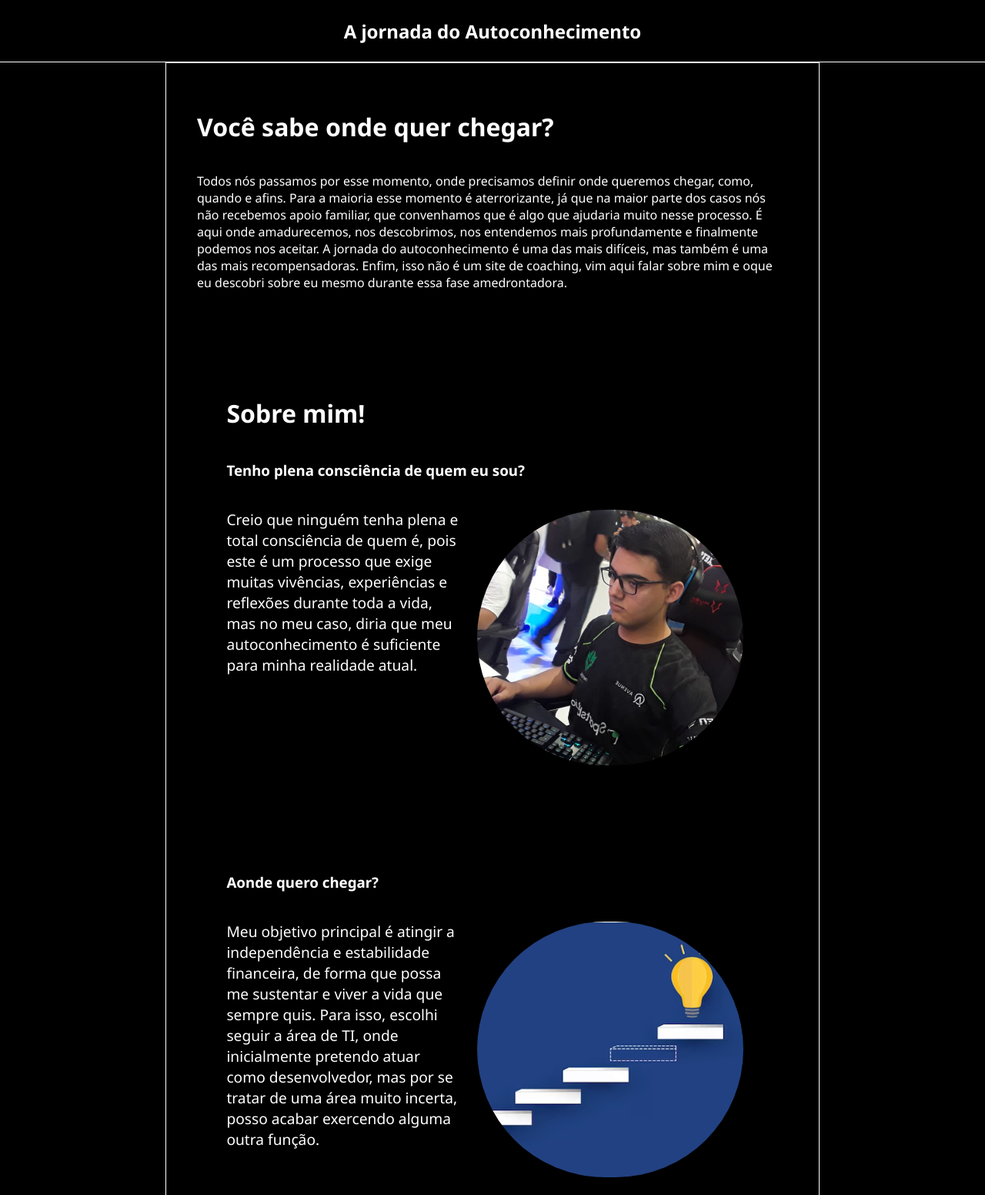
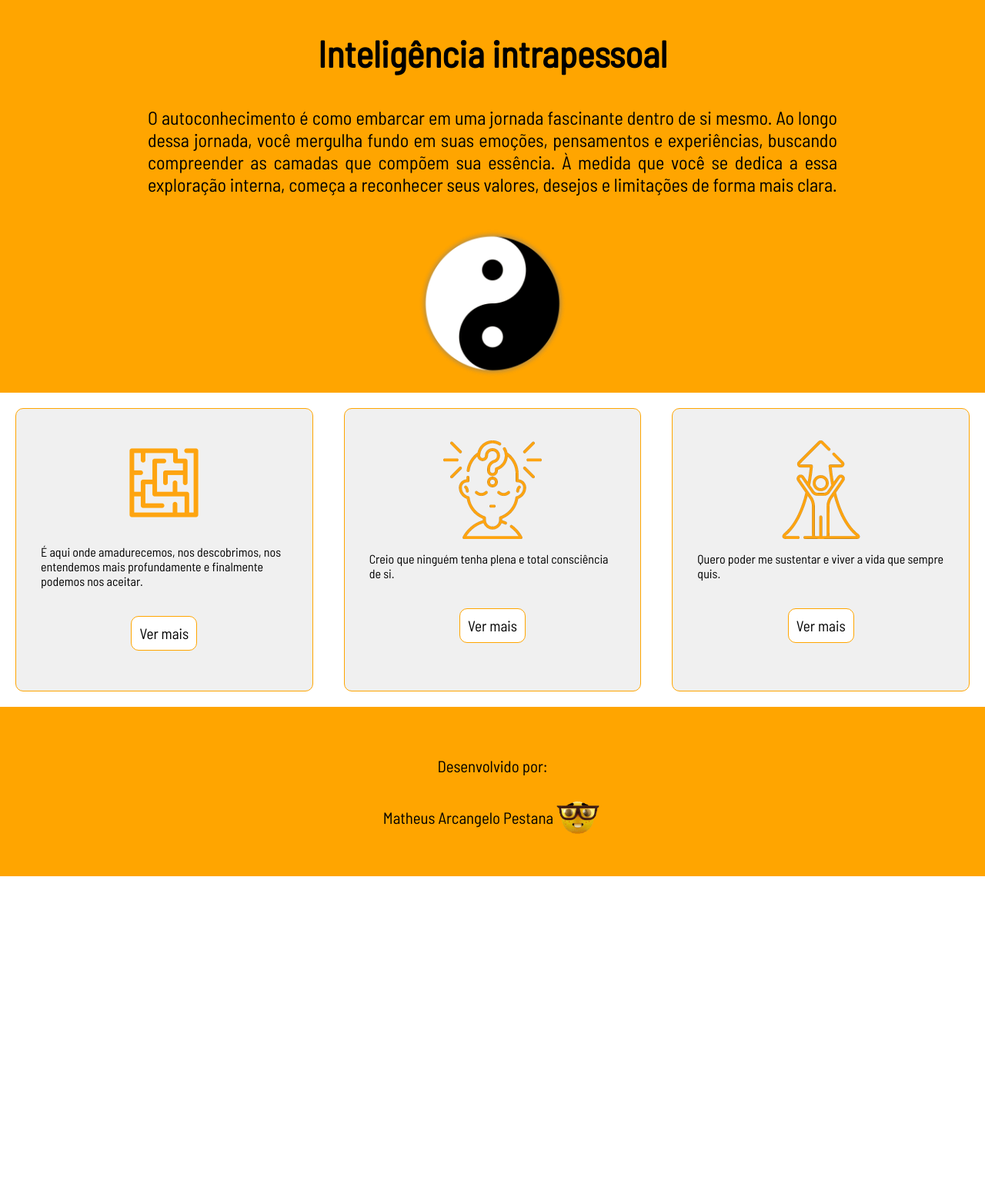
Before and after one commit to matheus-pestana/mentoria, a plain HTML site: page index.html in a window 1280 px wide. Shown: the top 1552 px of the page at 77% size. After the commit the page ends 1138 px from the top, so only its background shows below. Drawn offline with Linux system fonts and the light colour scheme.

Commit message:
commit final.

```diff
--- /dev/null
+++ b/css/aonde.css
@@ -0,0 +1,100 @@
+html {
+    margin: 0;
+    padding: 0;
+    width: 100%;
+    height: 100%;
+}
+
+body {
+    font-family: "Barlow Semi Condensed", sans-serif;
+    font-weight: 400;
+    font-style: normal;
+    margin: 0;
+    padding: 0;
+}
+
+#navbar {
+    position: relative;
+    width: 100%;
+    display: flex;
+    justify-content: center;
+    align-items: center;
+    text-align: center;
+    background-color: orange;
+}
+
+#textos {
+    width: 70%;
+  }
+
+  #textos h1 {
+    text-align: center;
+    font-size: 3rem;
+  }
+
+  #textos p {
+    text-align: justify;
+    font-size: 1.5rem;
+  }
+
+.image {
+    width: 50%;
+    animation: pulse 2s linear infinite;
+}
+
+@keyframes pulse {
+	0% {
+		transform: scale(0.95);
+	}
+
+	70% {
+		transform: scale(1);
+	}
+
+	100% {
+		transform: scale(0.95);
+	}
+}
+
+.voltar {
+    position: absolute;
+    left: 0;
+    top: 0;
+    text-decoration: none;
+    background-color: #f0f0f0;
+    border: solid 1px black;
+    border-radius: 10px;
+    margin: 10px;
+    padding: 10px;
+    transition: .15s;
+}
+
+.voltar:hover {
+    transform: scale(1.1);
+    transition: .15s;
+}
+
+#texto {
+    font-size: 2.2rem;
+    text-align: center;
+    margin: 40px;
+}
+
+footer {
+    display: flex;
+    flex-direction: column;
+    justify-content: center;
+    align-items: center;
+    background-color: orange;
+}
+
+#eu {
+    display: flex;
+    flex-direction: row;
+    justify-content: center;
+    align-items: center;
+}
+
+#eu img {
+    width: 15%;
+}
--- /dev/null
+++ b/css/chegar.css
@@ -0,0 +1,102 @@
+html {
+    margin: 0;
+    padding: 0;
+    width: 100%;
+    height: 100%;
+}
+
+body {
+    font-family: "Barlow Semi Condensed", sans-serif;
+    font-weight: 400;
+    font-style: normal;
+    margin: 0;
+    padding: 0;
+}
+
+#navbar {
+    position: relative;
+    width: 100%;
+    display: flex;
+    justify-content: center;
+    align-items: center;
+    text-align: center;
+    background-color: orange;
+}
+
+#textos {
+    width: 70%;
+  }
+
+  #textos h1 {
+    text-align: center;
+    font-size: 3rem;
+  }
+
+  #textos p {
+    text-align: justify;
+    font-size: 1.5rem;
+  }
+
+.image {
+    width: 50%;
+    animation: pulse 2s linear infinite;
+}
+
+@keyframes pulse {
+	0% {
+		transform: scale(0.95);
+	}
+
+	70% {
+		transform: scale(1);
+	}
+
+	100% {
+		transform: scale(0.95);
+	}
+}
+
+.voltar {
+    position: absolute;
+    left: 0;
+    top: 0;
+    text-decoration: none;
+    background-color: #f0f0f0;
+    border: solid 1px black;
+    border-radius: 10px;
+    margin: 10px;
+    padding: 10px;
+    transition: .15s;
+}
+
+.voltar:hover {
+    transform: scale(1.1);
+    transition: .15s;
+}
+
+#texto {
+    font-size: 2.2rem;
+    text-align: center;
+    margin: 40px;
+}
+
+footer {
+    height: 220px;
+    font-size: 1.3rem;
+    display: flex;
+    flex-direction: column;
+    justify-content: center;
+    align-items: center;
+    background-color: orange;
+}
+
+#eu {
+    display: flex;
+    flex-direction: row;
+    justify-content: center;
+    align-items: center;
+}
+
+#eu img {
+    width: 15%;
+}
--- /dev/null
+++ b/css/consciencia.css
@@ -0,0 +1,102 @@
+html {
+    margin: 0;
+    padding: 0;
+    width: 100%;
+    height: 100%;
+}
+
+body {
+    font-family: "Barlow Semi Condensed", sans-serif;
+    font-weight: 400;
+    font-style: normal;
+    margin: 0;
+    padding: 0;
+}
+
+#navbar {
+    position: relative;
+    width: 100%;
+    display: flex;
+    justify-content: center;
+    align-items: center;
+    text-align: center;
+    background-color: orange;
+}
+
+#textos {
+    width: 70%;
+  }
+
+  #textos h1 {
+    text-align: center;
+    font-size: 3rem;
+  }
+
+  #textos p {
+    text-align: justify;
+    font-size: 1.5rem;
+  }
+
+.image {
+    width: 50%;
+    animation: pulse 2s linear infinite;
+}
+
+@keyframes pulse {
+	0% {
+		transform: scale(0.95);
+	}
+
+	70% {
+		transform: scale(1);
+	}
+
+	100% {
+		transform: scale(0.95);
+	}
+}
+
+.voltar {
+    position: absolute;
+    left: 0;
+    top: 0;
+    text-decoration: none;
+    background-color: #f0f0f0;
+    border: solid 1px black;
+    border-radius: 10px;
+    margin: 10px;
+    padding: 10px;
+    transition: .15s;
+}
+
+.voltar:hover {
+    transform: scale(1.1);
+    transition: .15s;
+}
+
+#texto {
+    font-size: 2.2rem;
+    text-align: center;
+    margin: 40px;
+}
+
+footer {
+    height: 220px;
+    font-size: 1.3rem;
+    display: flex;
+    flex-direction: column;
+    justify-content: center;
+    align-items: center;
+    background-color: orange;
+}
+
+#eu {
+    display: flex;
+    flex-direction: row;
+    justify-content: center;
+    align-items: center;
+}
+
+#eu img {
+    width: 15%;
+}
--- a/css/style.css
+++ b/css/style.css
@@ -1,111 +1,127 @@
-body {
+html {
   margin: 0;
   padding: 0;
-  background-color: black;
-  font-family: "Noto Sans", sans-serif;
-  font-optical-sizing: auto;
+  width: 100%;
+  height: 100%;
+}
+
+body {
+  font-family: "Barlow Semi Condensed", sans-serif;
   font-weight: 400;
   font-style: normal;
-  font-variation-settings:
-    "wdth" 100;
+  margin: 0;
+  padding: 0;
 }
 
 #navbar {
-  height: 10vh;
-  width: 100vw;
   display: flex;
+  flex-direction: column;
   justify-content: center;
   align-items: center;
-  border-bottom: solid 1px white;
+  background-color: orange;
 }
 
-#navbar a {
-  font-weight: bold;
-  font-size: 1.5rem;
-  color: white;
-  text-decoration: none;
-  transition: .15s;
+#textos {
+  width: 70%;
 }
 
-#navbar a:hover {
-  transform: scale(1.1);
-  transition: .15s;
+#textos h1 {
+  text-align: center;
+  font-size: 3rem;
+}
+
+#textos p {
+  text-align: justify;
+  font-size: 1.5rem;
+}
+
+.image {
+  margin: 20px;
+  width: 15%;
+  -webkit-animation: spin 5s linear infinite;
+  -moz-animation: spin 5s linear infinite;
+  animation: spin 5s linear infinite;
+}
+
+@-moz-keyframes spin {
+  100% {
+    -moz-transform: rotate(360deg);
+  }
+}
+
+@-webkit-keyframes spin {
+  100% {
+    -webkit-transform: rotate(360deg);
+  }
+}
+
+@keyframes spin {
+  100% {
+    -webkit-transform: rotate(360deg);
+    transform: rotate(360deg);
+  }
 }
 
 main {
   display: flex;
-  flex-direction: column;
-  gap: 100px;
-  padding: 40px;
-  width: 60%;
-  margin: 0 auto;
-  border: solid 1px white;
+  overflow-x: auto;
 }
 
-#comeco {
+#perg1,
+#perg2,
+#perg3 {
   display: flex;
   flex-direction: column;
   justify-content: center;
+  align-items: center;
+  width: 33.3%;
+  background-color: #f0f0f0;
+  border: solid 1px orange;
+  border-radius: 10px;
+  padding: 2rem;
+  margin: 20px;
 }
 
-#comeco h1,p {
-  color: white;
+#perg1 img,
+#perg2 img,
+#perg3 img {
+  width: 40%;
 }
 
-#consciencia {
-  width: 90%;
-  display: flex;
-  flex-direction: column;
-  color: white;
-  margin: 0 auto;
-}
-
-.conteudo {
-  display: flex;
-}
-
-.conteudo img {
+.perg_link {
+  text-decoration: none;
+  color: black;
+  font-size: 1.2rem;
   margin: 20px;
-  width: 50%;
-  height: 50%;
-  transition: .15s;
-  border-radius: 999px;
-}
-
-.conteudo img:hover {
-  transform: scale(1.1);
+  padding: 10px;
+  border: solid 1px orange;
+  border-radius: 10px;
+  background-color: white;
   transition: .15s;
 }
 
-.consciencia_texto {
-  font-size: 1.2rem;
-}
-
-.chegar_texto {
-  font-size: 1.2rem;
-}
-
-.caracteristica_texto {
-  font-size: 1.2rem;
-}
-
-#chegar {
-  width: 90%;
-  margin: 0 auto;
-  display: flex;
-  flex-direction: column;
-  color: white;
-}
-
-#caracteristica {
-  width: 90%;
-  margin: 0 auto;
-  display: flex;
-  flex-direction: column;
-  color: white;
+.perg_link:hover {
+  transform: scale(1.2);
+  transition: .15s;
 }
 
 footer {
-  border-top: solid 1px white;
-  text-align: center;
+  height: 220px;
+  font-size: 1.3rem;
+  display: flex;
+  flex-direction: column;
+  justify-content: center;
+  align-items: center;
+  background-color: orange;
 }
+
+#eu {
+  display: flex;
+  flex-direction: row;
+  justify-content: center;
+  align-items: center;
+}
+
+#eu img {
+  width: 15%;
+}
--- a/index.html
+++ b/index.html
@@ -4,76 +4,56 @@
 <head>
     <link rel="preconnect" href="https://fonts.googleapis.com">
     <link rel="preconnect" href="https://fonts.gstatic.com" crossorigin>
-    <link
-        href="https://fonts.googleapis.com/css2?family=Inter&family=Noto+Sans:ital,wght@0,100..900;1,100..900&display=swap"
-        rel="stylesheet">
+    <link href="https://fonts.googleapis.com/css2?family=Barlow+Semi+Condensed&display=swap" rel="stylesheet">
     <meta charset="UTF-8">
     <meta name="viewport" content="width=device-width, initial-scale=1.0">
+    <link rel="icon" href="img/icon.png">
     <link rel="stylesheet" href="css/style.css">
-    <title>Autoconhecimento</title>
+    <title>MF - Autoconhecimento</title>
 </head>
 
 <body>
-    <Nav id="navbar">
-        <a class="title" href="">A jornada do Autoconhecimento</a>
-    </Nav>
+    <nav id="navbar">
+        <div id="textos">
+            <h1>Inteligência intrapessoal</h1>
+            <p>O autoconhecimento é como embarcar em uma jornada fascinante dentro de si mesmo.
+                Ao longo dessa jornada, você mergulha fundo em suas emoções, pensamentos e experiências, buscando
+                compreender as camadas que compõem sua essência.
+                À medida que você se dedica a essa exploração interna, começa a reconhecer seus valores, desejos e
+                limitações de forma mais clara.</p>
+        </div>
+        <img class="image" src="img/icon.png">
+    </nav>
     <main>
-        <div id="comeco">
-            <h1>Você sabe onde quer chegar?</h1>
-            <p>Todos nós passamos por esse momento, onde precisamos definir onde queremos chegar, como, quando e afins.
-                Para a maioria esse momento é aterrorizante, já que
-                na maior parte dos casos nós não recebemos apoio familiar, que convenhamos que é algo que ajudaria muito
-                nesse processo. É aqui onde amadurecemos, nos descobrimos,
-                nos entendemos mais profundamente e finalmente podemos nos aceitar. A jornada do autoconhecimento é uma
-                das mais difíceis, mas também é uma das mais recompensadoras.
-                Enfim, isso não é um site de coaching, vim aqui falar sobre mim e oque eu descobri sobre eu mesmo
-                durante essa fase amedrontadora.
-            </p>
+
+        <div id="perg1">
+            <img src="img/lab.png">
+            <p>É aqui onde amadurecemos, nos descobrimos,
+                nos entendemos mais profundamente e finalmente podemos nos aceitar.</p>
+            <a class="perg_link" href="chegar.html">Ver mais</a>
         </div>
 
-        <div id="consciencia">
-            <h1 class="consciencia_title">Sobre mim!</h1>
-            <h3 class="consciencia_title">Tenho plena consciência de quem eu sou?</h3>
-            <div class="conteudo">
-                <p class="consciencia_texto">Creio que ninguém tenha plena e total consciência de quem é, pois este é um
-                    processo que exige muitas
-                    vivências, experiências e reflexões durante toda a vida, mas no meu caso, diria que meu
-                    autoconhecimento
-                    é suficiente para minha realidade atual.</p>
-                <img src="img/eu.jpg" alt="">
-            </div>
-
+        <div id="perg2">
+            <img src="img/auto.png">
+            <p>Creio que ninguém tenha plena e total consciência de si.</p>
+            <a class="perg_link" href="consciencia.html">Ver mais</a>
         </div>
 
-        <div id="chegar">
-            <h3 class="chegar_title">Aonde quero chegar?</h3>
-            <div class="conteudo">
-                <p class="chegar_texto">Meu objetivo principal é atingir a independência e estabilidade financeira,
-                    de forma que possa me sustentar e viver a vida que sempre quis. Para isso, escolhi seguir a área de
-                    TI, onde inicialmente pretendo atuar como desenvolvedor, mas por se tratar de uma área muito
-                    incerta, posso acabar exercendo alguma outra função.</p>
-                <img src="img/escada.jpg" alt="">
-            </div>
-
+        <div id="perg3">
+            <img src="img/sucesso.png">
+            <p>Quero poder me sustentar e viver a vida que sempre quis.</p>
+            <a class="perg_link" href="aonde.html">Ver mais</a>
         </div>
 
-        <div id="caracteristica">
-            <h3 class="caracteristica_title">O que devo desenvolver?</h3>
-            <div class="conteudo">
-                <p class="caracteristica_texto">A característica de maior prioridade são as soft skills, na qual vai me
-                    permitir me relacionar melhor com os outros, da mesma maneira que preciso desenvolver minha saúde
-                    mental, relações sociais e familiares e etc. Eu particularmente considero tudo isso tão importante
-                    quanto o desenvolvimento técnico.</p>
-                <img src="img/softskills.jpg" alt="">
-            </div>
-
-        </div>
     </main>
 
     <footer>
-        <p>Desenvolvido por Matheus Arcangelo Pestana</p>
-        <p>N°25</p>
-        <p>3°EM A</p>
+        <p>Desenvolvido por:</p>
+        <div id="eu">
+            <p>Matheus Arcangelo Pestana</p>
+            <img src="img/nerd.gif" alt="eu" title="eu">
+        </div>
+
     </footer>
 </body>
 
```
Also changed, not shown: aonde.html (added, +44 -0 lines), chegar.html (added, +48 -0 lines), consciencia.html (added, +45 -0 lines), img/auto.png (added), img/auto1.png (added), img/icon.png (added), img/lab.png (added), img/lab1.png (added), img/nerd.gif (added), img/softskills.jpg (deleted), img/sucesso.png (added), img/sucesso1.png (added).
